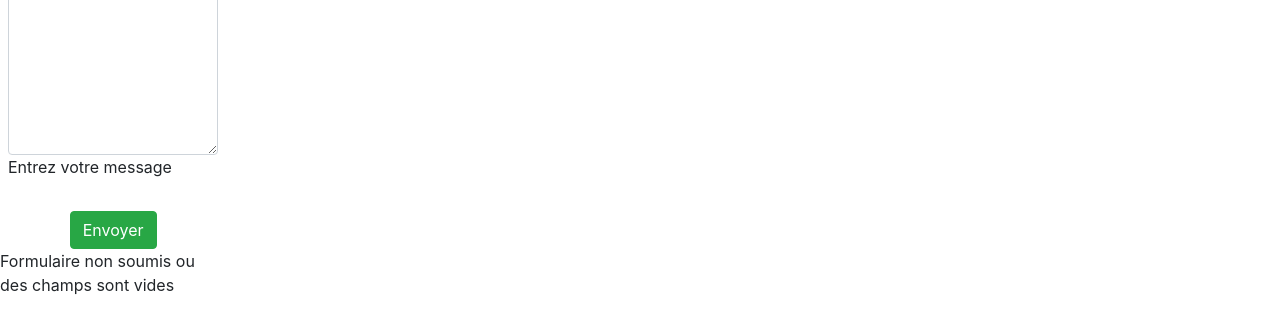
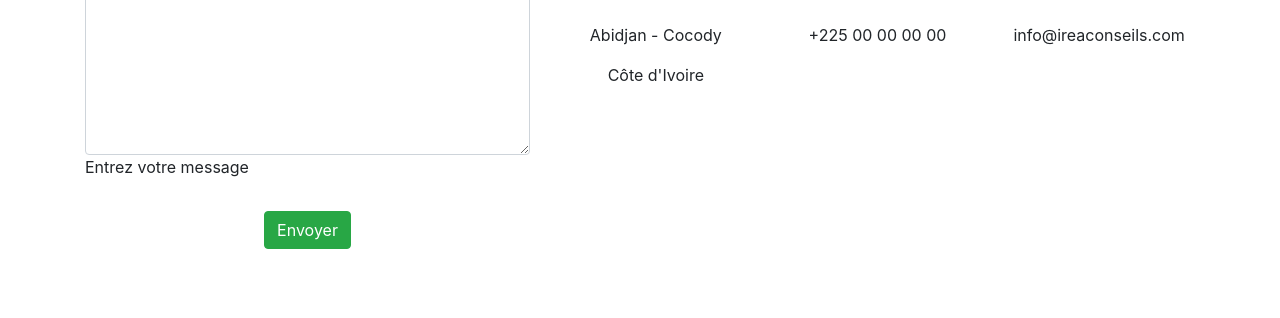
Before and after one commit to danieleric05/irea_bootstrap, a PHP site: page /contact_us.php in a window 1280 px wide. Shown: the part 781-1099 px from the top of the page. After the commit the page ends 1030 px from the top, so only its background shows below. Run offline with PHP 8.4, Linux system fonts and the light colour scheme.

Commit message:
new update mardi 10h53 20th

```diff
--- a/contact_us.php
+++ b/contact_us.php
@@ -1,3 +1,4 @@
+
 <!doctype html>
 <html lang="en">
 
@@ -63,43 +64,46 @@
         </div>
         <section>
             <div class="container my-5">
-                <h4 class="text-center" style="background-color :#facbcc;">Envoyez-nous un message ou retrouver-nous
-                    directement sur la carte.</h4>
+                <h4 class="text-center"><span style="background-color :#facbcc;">Envoyez-nous un message ou retrouver-nous
+                    directement sur la carte.</span></h4>
             </div>
         </section>
         <!--Section: Contact v.1-->
         <section class="section pb-5">
 
             <!--Section heading-->
+            <div class="container">
             <h2 class="section-heading h1 pt-4 color_green">NOUS CONTACTER</h2>
+            </div>
             <!--Section description-->
 
 
+            <div class="container">
             <div class="row">
-                <form action="" method="POST">
+
+                <!--Grid column-->
                 <div class="col-lg-5 mb-4">
-                        <div class="ml-2">
+                    <div class="">
                         <div class="form-row">
                             <div class="form-group col-md-6">
                                 <label for="">Nom</label>
-                                    <input type="text" class="form-control" name="nom" id="">
+                                <input type="text" class="form-control" id="">
                             </div>
                             <div class="form-group col-md-6">
                                 <label for="">Prénoms</label>
-                                    <input type="text" name="prenoms" class="form-control" id="">
+                                <input type="text" class="form-control" id="">
                             </div>
                         </div>
 
                         <div class="md-form">
 
-                                <input type="email" id="" name="email" class="form-control">
+                            <input type="email" id="" class="form-control">
                             <label for="form-Subject">Email</label>
                         </div>
 
                         <div class="md-form">
 
-                                <textarea id="form-text" name="message" class="form-control md-textarea" rows="3"
-                                    style="height: 400px"></textarea>
+                            <textarea id="form-text" class="form-control md-textarea" rows="3" style="height: 400px"></textarea>
                             <label for="form-text">Entrez votre message</label>
                         </div>
 
@@ -108,29 +112,16 @@
                         </div>
                     </div>
                     <!--Body-->
-                        <?php
-                            if (isset($_POST) && !empty($_POST['name']) && !empty($_POST['prenoms']) && !empty($_POST['message']) ){
-                                extract($_POST);
-                                $destinataire ='danielaboussou@daertech.com';
-                                $expediteur = $name.' ' .$prenoms. ' <'.$email.'>';
-                                $mail=mail($destinataire, $message,
-                                $expediteur, ' : Patrimgets.com : Mail de test');
-                                if ($_mail) echo 'Email envpyé avec success !!'; else echo 'Echec denvoie d email !!';
-                            } else echo "Formulaire non soumis ou des champs sont vides"
-                        ?>
 
 
                 </div>
-                </form>
-                <!--Grid column-->
-
                 <!--Grid column-->
 
                 <!--Grid column-->
                 <div class="col-lg-7">
 
-                    <div class="mr-2">
-                        <div id="map-container-google-11" class="z-depth-1-half map-container-6" style="height: 200px">
+                    <div class="">
+                        <div id="map-container-google-11" class="z-depth-1-half map-container-6" style="height: 400px">
                             <iframe
                                 src="https://www.google.com/maps/embed?pb=!1m18!1m12!1m3!1d127118.28783248307!2d-4.049705027702217!3d5.348617046241807!2m3!1f0!2f0!3f0!3m2!1i1024!2i768!4f13.1!3m3!1m2!1s0xfc1ea5311959121%3A0x3fe70ddce19221a6!2sAbidjan!5e0!3m2!1sfr!2sci!4v1582037536823!5m2!1sfr!2sci"
                                 frameborder="0" style="border:0;" allowfullscreen=""></iframe>
@@ -147,13 +138,13 @@
 
                             <div class="col-md-4">
                                 <a class="btn-floating blue accent-1"><i class="fas fa-phone"></i></a>
-                                <p>+225 20 00 05 63</p>
+                                <p>+225 00 00 00 00 </p>
 
                             </div>
 
                             <div class="col-md-4">
                                 <a class="btn-floating blue accent-1"><i class="fas fa-envelope"></i></a>
-                                <p>infos@ireaconseils.com</p>
+                                <p>info@ireaconseils.com</p>
                             </div>
                         </div>
                     </div>
@@ -162,6 +153,7 @@
                 </div>
                 <!--Grid column-->
 
+            </div>
             </div>
 
         </section>
```
Lines whose indentation alone changed are shown as unchanged.
